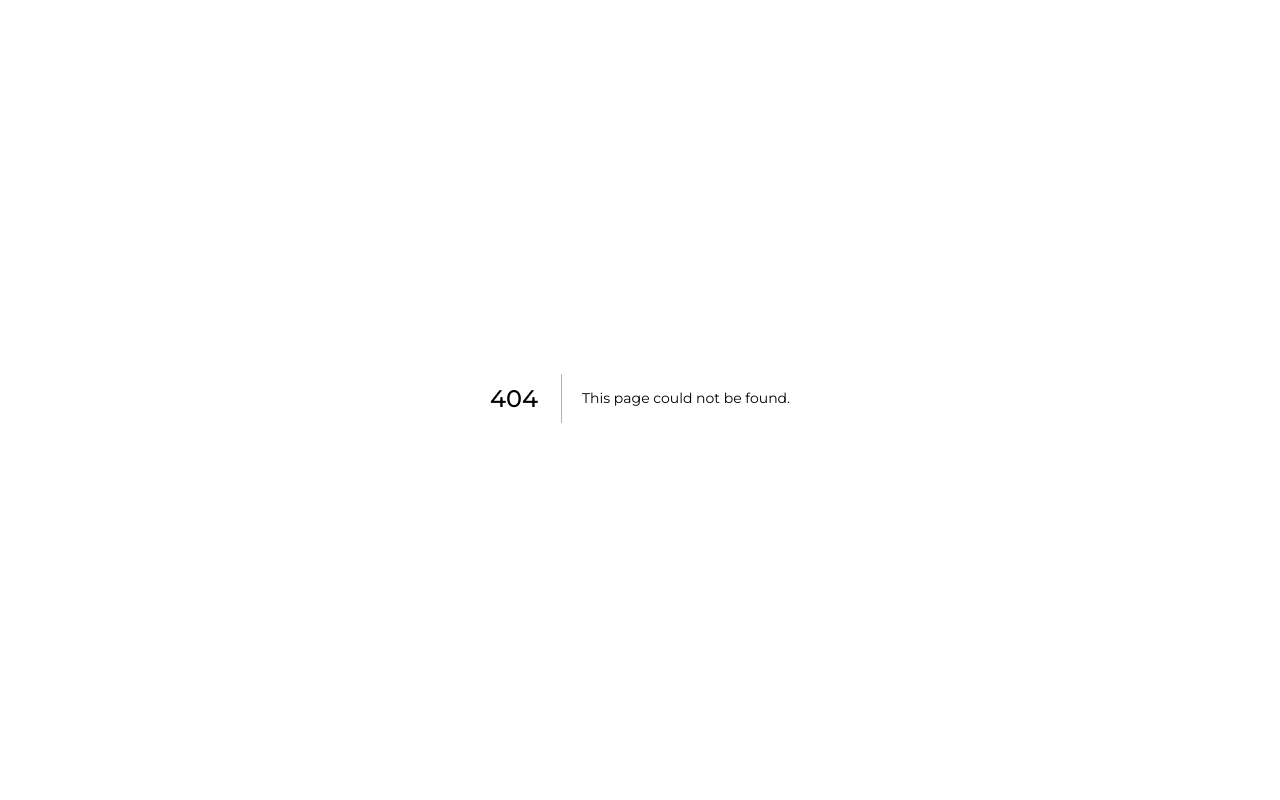
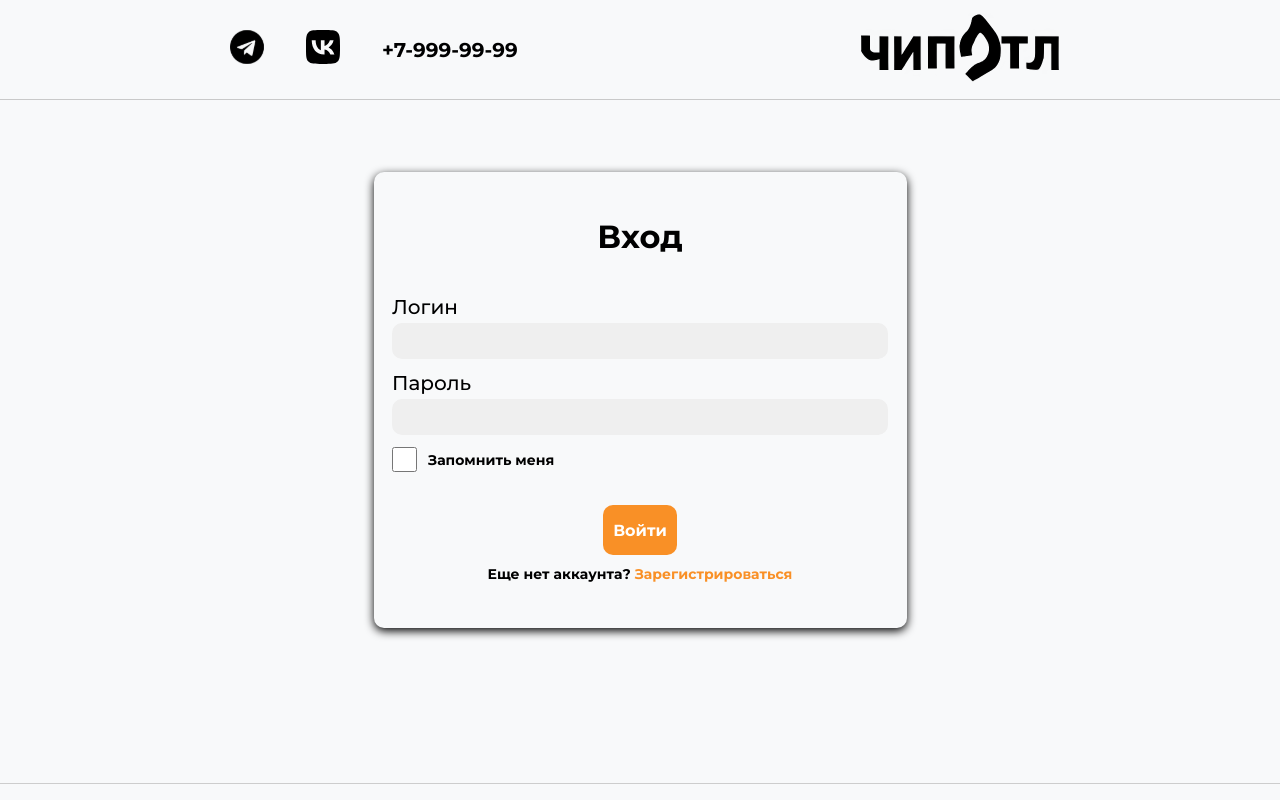
Before and after one commit to Sapizi/diplom, a Next.js app: page /pages/login in a window 1280 px wide. Before the commit this address had no page. Shown: the top 800 px of the page. Built offline with nearby package versions, Linux system fonts and the light colour scheme.

Commit message:
страница входа и регистрации

```diff
--- a/src/app/components/Footer/FooterStyles.ts
+++ b/src/app/components/Footer/FooterStyles.ts
@@ -18,7 +18,7 @@ export const FooterLinks = styled.div`
     display: flex;
     gap: 28px;
 `
-export const FooterPhoneAndTime = styled.a`
+export const FooterPhoneAndTime = styled.div`
     display: flex;
     flex-direction: column;
     align-items: end;
--- a/src/app/components/Header/Header.tsx
+++ b/src/app/components/Header/Header.tsx
@@ -7,6 +7,7 @@ import {
     SocialLinks, UserButtonLink, UserButtons,
     Wrapper
 } from "@/app/components/Header/HeaderStyles";
+import {redirect} from "next/navigation";
 
 export default function Header(){
     return (
@@ -27,7 +28,7 @@ export default function Header(){
                             <Logo src="/logo.svg" alt="Logotype"/>
                         </LogoContainer>
                         <UserButtons>
-                            <UserButtonLink href={'#'}>Войти</UserButtonLink>
+                            <UserButtonLink href={'/pages/registration'}>Войти</UserButtonLink>
                             <UserButtonLink href={'#'}>
                                 <img src="/cart.svg" alt="Cart"/>
                             </UserButtonLink>
--- /dev/null
+++ b/src/app/pages/login/page.tsx
@@ -0,0 +1,41 @@
+'use client'
+import Header from "@/app/components/Header/Header";
+import Footer from "@/app/components/Footer/Footer";
+import {
+    CheckboxContainer, CheckBoxLink, CheckBoxText, LoginButton, LoginCheckbox,
+    LoginContainer,
+    LoginForm, LoginFormInput, LoginFormLabel,
+    LoginFormTitle,
+    LoginInputContainer
+} from "@/app/pages/registration/RegistrationStyles";
+
+export default function Login() {
+    return (
+        <>
+            <Header/>
+            <LoginContainer>
+                <LoginForm>
+                    <LoginFormTitle>Вход</LoginFormTitle>
+                    <div style={{ display:'flex', flexDirection:'column', gap:'12px', marginTop:'39px' }}>
+                        <LoginInputContainer>
+                            <LoginFormLabel>Логин</LoginFormLabel>
+                            <LoginFormInput type={'text'} required={true}/>
+                        </LoginInputContainer>
+                        <LoginInputContainer>
+                            <LoginFormLabel>Пароль</LoginFormLabel>
+                            <LoginFormInput type={'password'} required={true}/>
+                        </LoginInputContainer>
+                        <CheckboxContainer>
+                            <LoginCheckbox type={'checkbox'} required={true}/>
+                            <CheckBoxText>Запомнить меня</CheckBoxText>
+                        </CheckboxContainer>
+                    </div>
+
+                    <LoginButton type={'submit'}>Войти</LoginButton>
+                    <CheckBoxText style={{ marginTop: '10px' }}>Еще нет аккаунта? <CheckBoxLink href={'/pages/registration'}>Зарегистрироваться</CheckBoxLink></CheckBoxText>
+                </LoginForm>
+            </LoginContainer>
+            <Footer/>
+        </>
+    )
+}
--- /dev/null
+++ b/src/app/pages/registration/RegistrationStyles.ts
@@ -0,0 +1,77 @@
+import styled from "styled-components";
+import Link from "next/link";
+export const LoginContainer = styled.div`
+    width: 100vw;
+    height: 75vh;
+    display: flex;
+    flex-direction: column;
+    align-items: center;
+    justify-content: center;
+`
+export const LoginForm = styled.form`
+    display: flex;
+    flex-direction: column;
+    align-items: center;
+
+    width: 533px;
+    padding: 45px 0 45px;
+    background-color: #F8F9FA;
+    border-radius: 10px;
+    box-shadow: 0px 3px 10px black;
+`
+export const LoginFormTitle = styled.h1`
+    font-size: 32px;
+    font-weight: bold;
+`
+export const LoginInputContainer = styled.div`
+    display: flex;
+    flex-direction: column;
+    gap: 4px;
+    align-items: start;
+`
+export const LoginFormLabel = styled.label`
+    font-weight: 500;
+    font-size: 20px;
+`
+export const LoginFormInput = styled.input`
+    width: 496px;
+    height: 36px;
+    border: none;
+    border-radius: 10px;
+    background-color: #EFEFEF;
+    padding-left: 10px;
+    font-size: 16px;
+`
+export const CheckboxContainer = styled.div`
+    display: flex;
+    gap: 11px;
+    align-items: center;
+`
+export const LoginCheckbox = styled.input`
+    background-color: #EFEFEF;
+    width: 25px;
+    height: 25px;
+    border: none;
+`
+export const CheckBoxText = styled.span`
+    font-weight: bold;
+    font-size: 14px;
+`
+export const CheckBoxLink = styled(Link)`
+    font-weight: bold;
+    font-size: 14px;
+    text-decoration: none;
+    color: #f99026;
+`
+export const LoginButton = styled.button`
+    padding: 0 10px;
+    height: 50px;
+    border: none;
+    border-radius: 10px;
+    background-color: #F99026;
+    color: white;
+    font-size: 16px;
+    font-weight: bold;
+    margin-top: 33px;
+    cursor: pointer;
+`
```
Also changed, not shown: src/app/pages/registration/page.tsx (added, +57 -0 lines).
